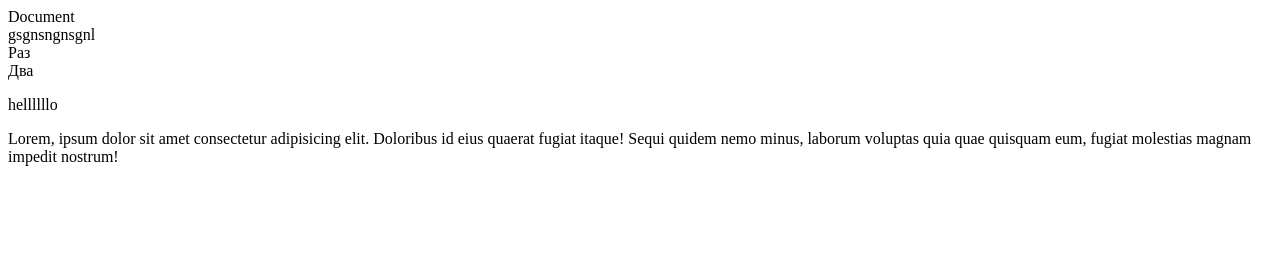
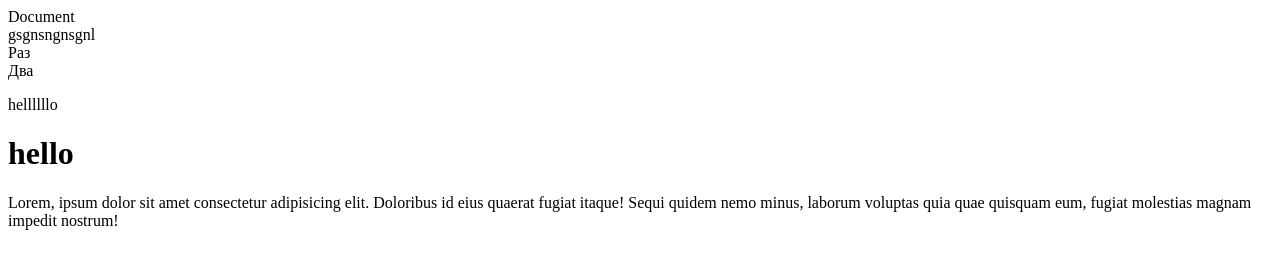
Before and after one commit to Listat90/test, a plain HTML site: page src/index.html in a window 1280 px wide. Drawn offline with Linux system fonts and the light colour scheme.

Commit message:
test remote

```diff
--- a/src/index.html
+++ b/src/index.html
@@ -16,6 +16,7 @@
     <p class="first">
         hellllllo
     </p>
+    <h1>hello</h1>
     <p class="second">
 
         Lorem, ipsum dolor sit amet consectetur
```
